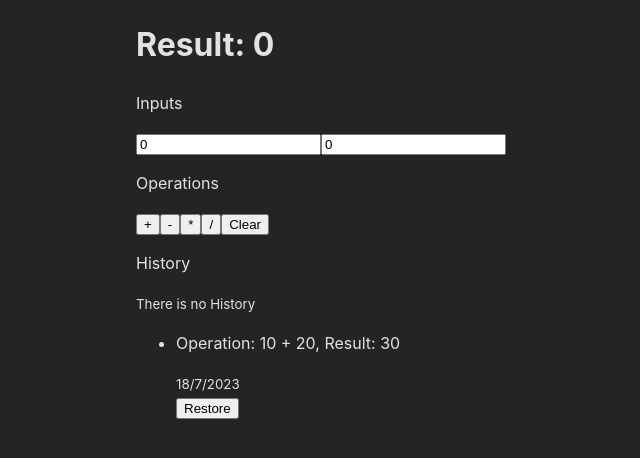
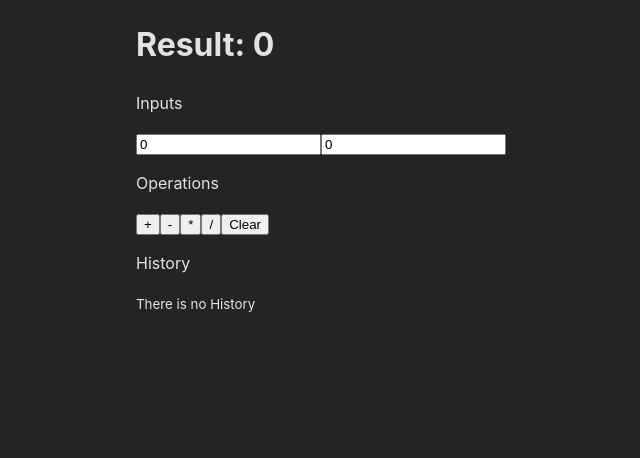
Before and after one commit to rakibul-wdp/full-stack-army, a React (Vite) app in the folder 30-frontend-3-react-functional-component/functional-component/: page /calculator in a window 1280 px wide. Shown: the top 458 px of the page, without its empty margins (188-828 px from the left). Built offline with nearby package versions, Linux system fonts and the light colour scheme.

Commit message:
save history and show in ui

```diff
--- a/30-frontend-3-react-functional-component/functional-component/src/pages/Calculator.jsx
+++ b/30-frontend-3-react-functional-component/functional-component/src/pages/Calculator.jsx
@@ -3,8 +3,8 @@
  * Handle user input fields
  * Handle operations
  * Handle a list of histories
- * Render history list
- * Restore the history
+ * Render historyItem list
+ * Restore the historyItem
  */
 
 import { useState } from "react";
@@ -26,6 +26,7 @@ const initialState = {
 const Calculator = () => {
   const [inputState, setInputState] = useState({ ...initialState });
   const [result, setResult] = useState(0);
+  const [histories, setHistories] = useState([]);
 
   const handleInputFields = (e) => {
     setInputState({
@@ -79,15 +80,17 @@ const Calculator = () => {
         return ${inputState.a} ${operations} ${inputState.b}
     `
     );
-    setResult(f(operations));
+    const result = f(operations);
+    setResult(result);
 
-    const history = {
+    const historyItem = {
       id: getId.next().value,
       inputs: inputState,
       operations,
+      result,
       date: new Date(),
     };
-    console.log(history);
+    setHistories([historyItem, ...histories]);
   };
 
   return (
@@ -120,17 +123,25 @@ const Calculator = () => {
       </div>
       <div>
         <p>History</p>
+        {histories.length === 0 ? (
           <p>
             <small>There is no History</small>
           </p>
+        ) : (
           <ul>
-          <li>
-            <p>Operation: 10 + 20, Result: 30</p>
-            <small>18/7/2023</small>
+            {histories.map((historyItem) => (
+              <li key={historyItem.id}>
+                <p>
+                  Operation: {historyItem.inputs.a} {historyItem.operations}{" "}
+                  {historyItem.inputs.b}, Result: {historyItem.result}
+                </p>
+                <small>{historyItem.date.toLocaleDateString()}</small>
                 <br />
                 <button>Restore</button>
               </li>
+            ))}
           </ul>
+        )}
       </div>
     </div>
   );
```
Lines whose indentation alone changed are shown as unchanged.
